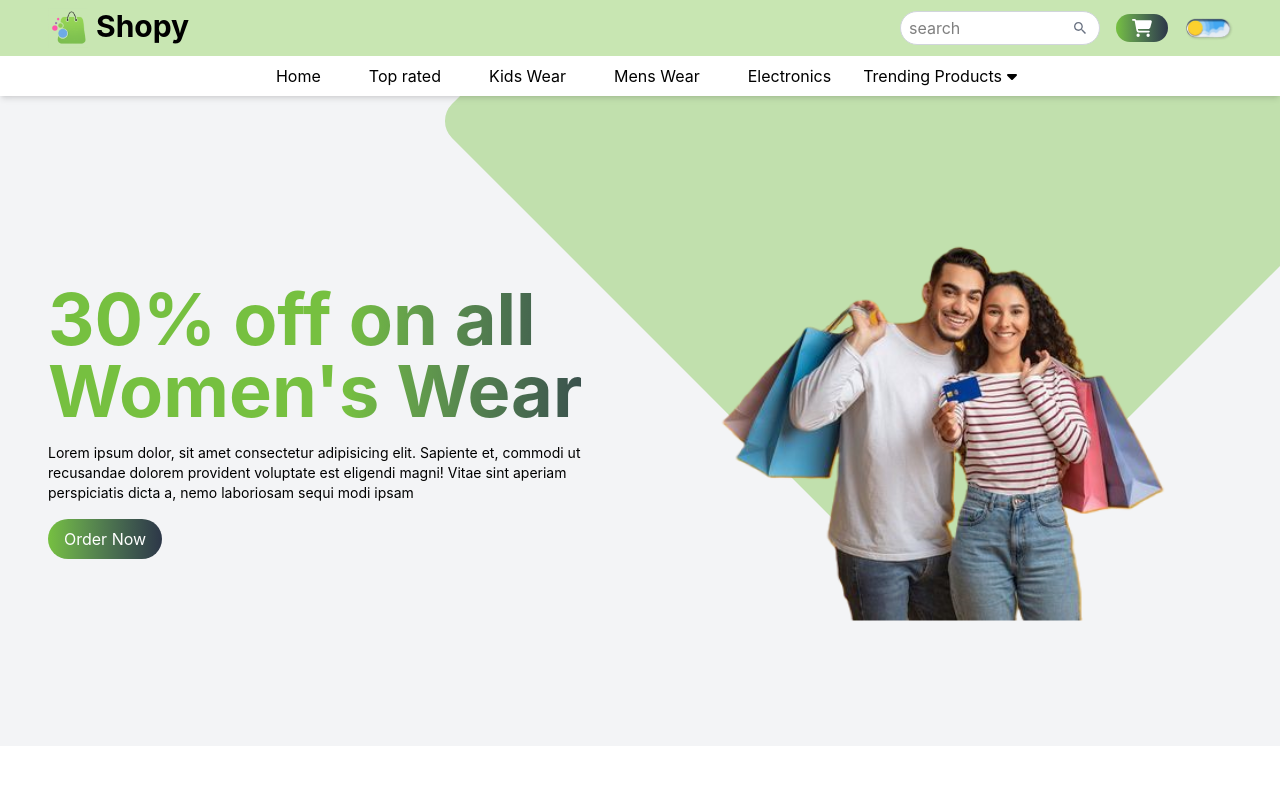
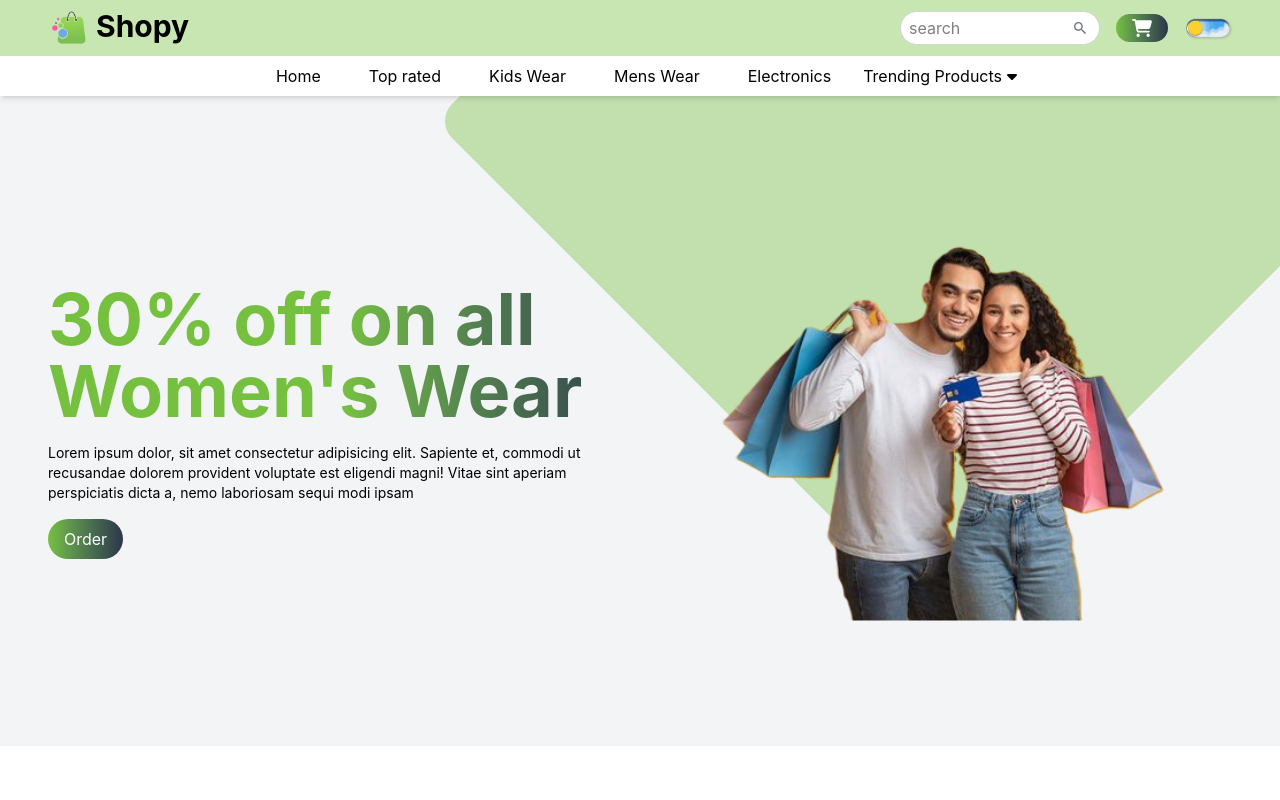
Before and after one commit to Agraj-Prtp-Singh/Ecommerce-Website, a React (Vite) app: page / in a window 1280 px wide. Shown: the top 800 px of the page. Built offline with nearby package versions, Linux system fonts and the light colour scheme.

Commit message:
Added Order Popup

```diff
--- a/src/components/Hero.jsx
+++ b/src/components/Hero.jsx
@@ -33,7 +33,7 @@
   },
 ];
 
-const Hero = () => {
+const Hero = ({ handleOrderPopup }) => {
   return (
     <div className="relative overflow-hidden min-h-[550px] sm:min-h-[650px] bg-gray-100 flex justify-center items-center dark:bg-gray-950 dark:text-white duration-200">
       {/* Background  pattern*/}
@@ -79,8 +79,11 @@
                     data-aos-duration="500"
                     data-aos-delay="300"
                   >
-                    <button className="bg-gradient-to-r from-primary to-secondary hover:scale-105 duration-200 text-white py-2 px-4 rounded-full">
-                      Order Now
+                    <button
+                      onClick={handleOrderPopup}
+                      className="bg-gradient-to-r from-primary to-secondary hover:scale-105 duration-200 text-white py-2 px-4 rounded-full"
+                    >
+                      Order
                     </button>
                   </div>
                 </div>
```
